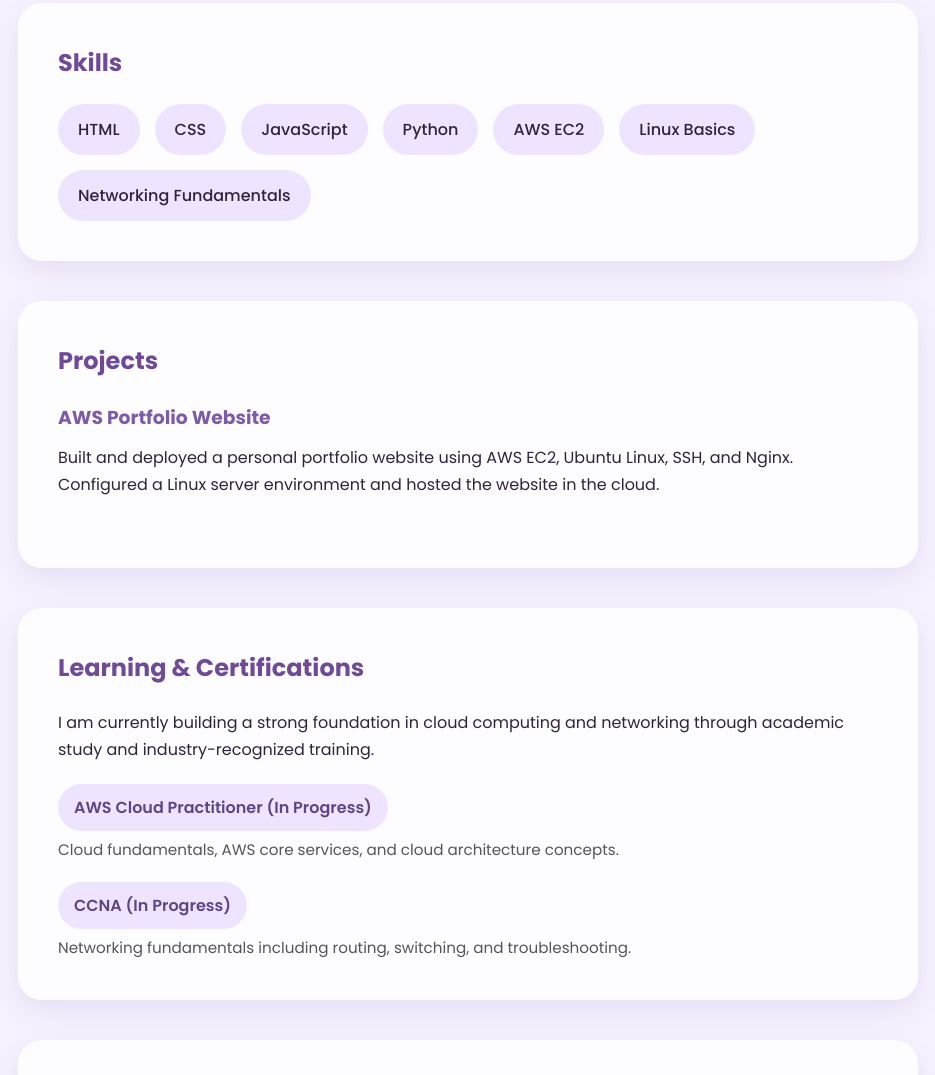
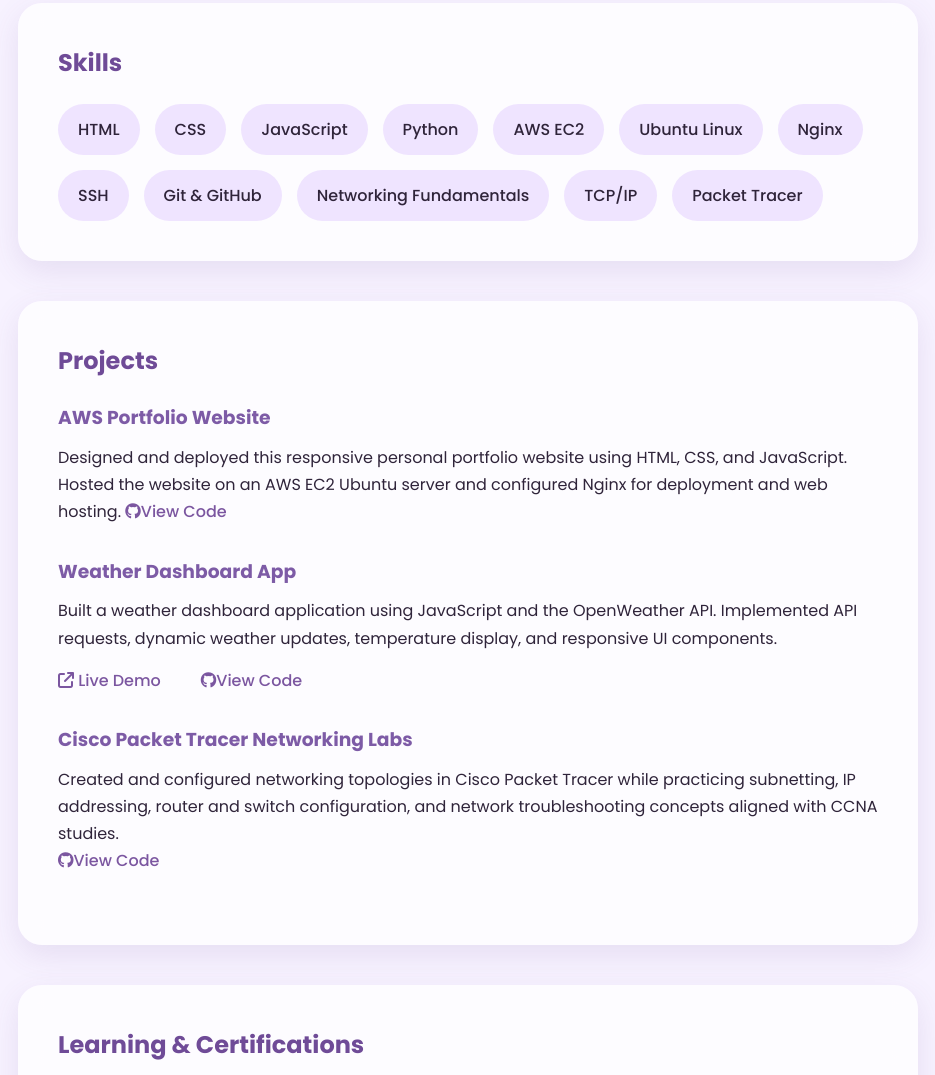
Before and after one commit to chiedzarc/aws-ec2-static-website, a plain HTML site: page index.html in a window 1280 px wide. Shown: the part 1263-2338 px from the top of the page, without its empty margins (172-1107 px from the left). Drawn offline with Linux system fonts and the light colour scheme.

Commit message:
Add pportfolio screenshots

```diff
--- a/index.html
+++ b/index.html
@@ -69,13 +69,22 @@
         <h2>Skills</h2>
 
         <div class="skills-container">
+            <div class="skills-container">
     <div class="skill-box">HTML</div>
     <div class="skill-box">CSS</div>
     <div class="skill-box">JavaScript</div>
     <div class="skill-box">Python</div>
+
     <div class="skill-box">AWS EC2</div>
-            <div class="skill-box">Linux Basics</div>
+    <div class="skill-box">Ubuntu Linux</div>
+    <div class="skill-box">Nginx</div>
+    <div class="skill-box">SSH</div>
+
+    <div class="skill-box">Git & GitHub</div>
     <div class="skill-box">Networking Fundamentals</div>
+    <div class="skill-box">TCP/IP</div>
+    <div class="skill-box">Packet Tracer</div>
+</div>
         </div>
     </section>
 
@@ -86,10 +95,40 @@
         <div class="project">
             <h3>AWS Portfolio Website</h3>
             <p>
-                Built and deployed a personal portfolio website using AWS EC2, Ubuntu Linux, SSH, and Nginx. Configured a Linux server environment and hosted the website in the cloud.
+                Designed and deployed this responsive personal portfolio website using HTML, CSS, and JavaScript.
+                Hosted the website on an AWS EC2 Ubuntu server and configured Nginx for deployment and web hosting.
+                <a href="https://github.com/chiedzarc/aws-ec2-static-website.git" target="_blank" class="project-link">
+           <i class="fa-brands fa-github"></i>View Code</a>
+            </div>
             </p>
         </div>
 
+        <div class="project" >
+            <h3>Weather Dashboard App</h3>
+            <p>
+                Built a weather dashboard application using JavaScript and the OpenWeather API.
+                Implemented API requests, dynamic weather updates, temperature display, and responsive UI components.
+            </p>
+            <div class="project-links">
+
+        <a href="http://13.51.169.170" target="_blank" class="project-link"> <i class="fa-solid fa-arrow-up-right-from-square"></i>
+           Live Demo
+        </a>
+        <br>
+        <a href="https://github.com/chiedzarc/weather-dashboard-app.git" target="_blank" class="project-link">
+           <i class="fa-brands fa-github"></i>View Code</a>
+    </div>
+        </div>
+
+        <div class="project">
+            <h3>Cisco Packet Tracer Networking Labs</h3>
+            <p>
+                Created and configured networking topologies in Cisco Packet Tracer while practicing subnetting,
+                IP addressing, router and switch configuration, and network troubleshooting concepts aligned with CCNA studies.
+            </p>
+            <a href="https://github.com/chiedzarc/networking-labs.git" target="_blank" class="project-link">
+           <i class="fa-brands fa-github"></i>View Code</a>
+        </div>
     </section>
 
  <section id="certs" class="card fade-in">
--- a/style.css
+++ b/style.css
@@ -292,3 +292,21 @@
 .dark-mode .card {
     background: rgba(40, 32, 54, 0.95);
 }
+
+.project-links{
+    display: flex;
+    gap: 20px;
+    margin-top: 15px;
+}
+
+.project-link{
+    text-decoration: none;
+    color: rgb(123, 86, 160);
+    font-weight: 500;
+    transition: 0.3s;
+}
+
+.project-link:hover{
+    opacity: 0.8;
+    transform: translateY(-2px);
+}
```
Also changed, not shown: screenshots/about-me.png (added), screenshots/certifications.png (added), screenshots/connect-with-me.png (added), screenshots/home.png (added), screenshots/projects.png (added), screenshots/skills.png (added). Lines whose indentation alone changed are shown as unchanged.
